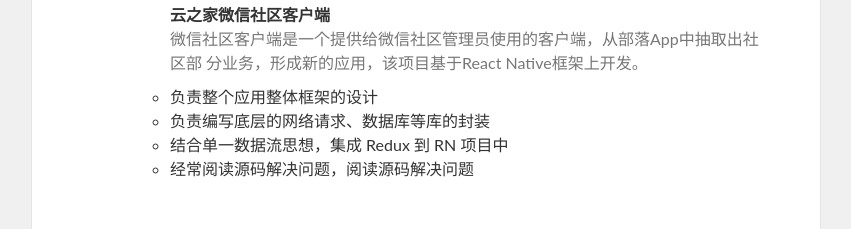
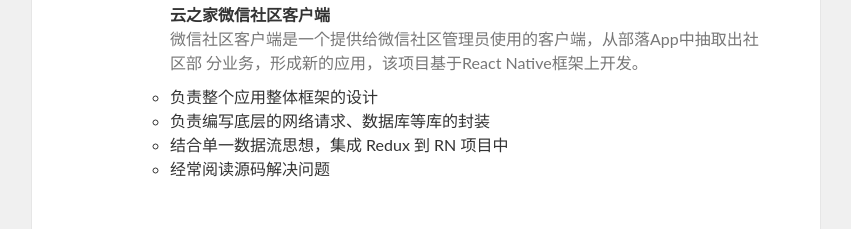
Before and after one commit to troytang/troytang.github.io, a plain HTML site: page index.html in a window 1280 px wide. Shown: the part 1237-1466 px from the top of the page, without its empty margins (214-1065 px from the left). Drawn offline with nearby package versions, Linux system fonts and the light colour scheme; a web font is replaced by a local one.

Commit message:
Update index.html
更新项目描述。

```diff
--- a/index.html
+++ b/index.html
@@ -655,7 +655,7 @@
                                     <li> 负责整个应用整体框架的设计 </li>
                                     <li> 负责编写底层的网络请求、数据库等库的封装</li>
                                     <li> 结合单一数据流思想，集成 Redux 到 RN 项目中 </li>
-                                    <li> 经常阅读源码解决问题，阅读源码解决问题 </li>
+                                    <li> 经常阅读源码解决问题 </li>
                                 </ul>
                             </div>
 
```
